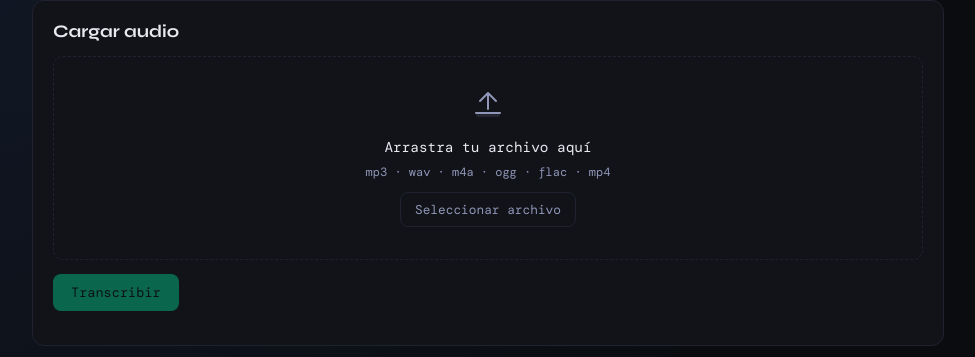
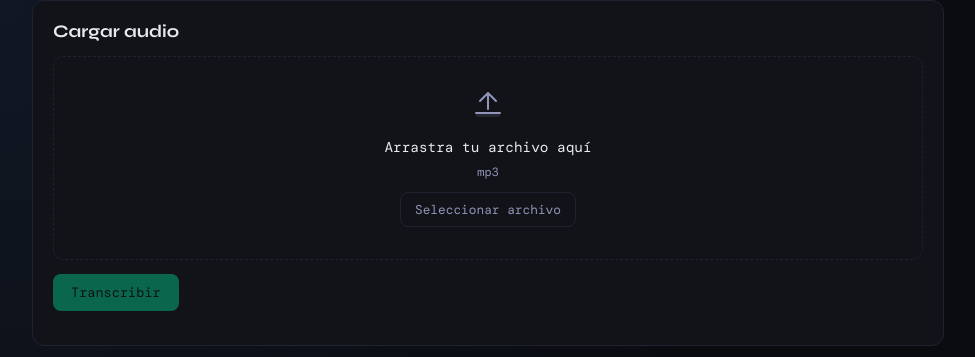
Before and after one commit to jmunozc023/audio_bot_transcript, a Flask app: page / in a window 1280 px wide. Shown: the part 131-488 px from the top of the page, without its empty margins (152-1127 px from the left). Run offline with Flask 3, Linux system fonts and the light colour scheme; parts of the project's set-up code (start-up, migrations or seed data) failed here and were passed over; some web fonts are replaced.

Commit message:
Updates upload to allow only MP3 files
Limits accepted audio formats to reduce unsupported uploads

```diff
--- a/templates/index.html
+++ b/templates/index.html
@@ -31,9 +31,9 @@
             </svg>
           </div>
           <p class="drop-label">Arrastra tu archivo aquí</p>
-          <p class="drop-sub">mp3 · wav · m4a · ogg · flac · mp4</p>
+          <p class="drop-sub">mp3</p>
           <input type="file" id="audioInput"
-            accept=".mp3,.wav,.m4a,.ogg,.flac,.mp4,.webm" hidden />
+            accept=".mp3" hidden />
           <button class="btn btn-outline" onclick="document.getElementById('audioInput').click()">
             Seleccionar archivo
           </button>
```
